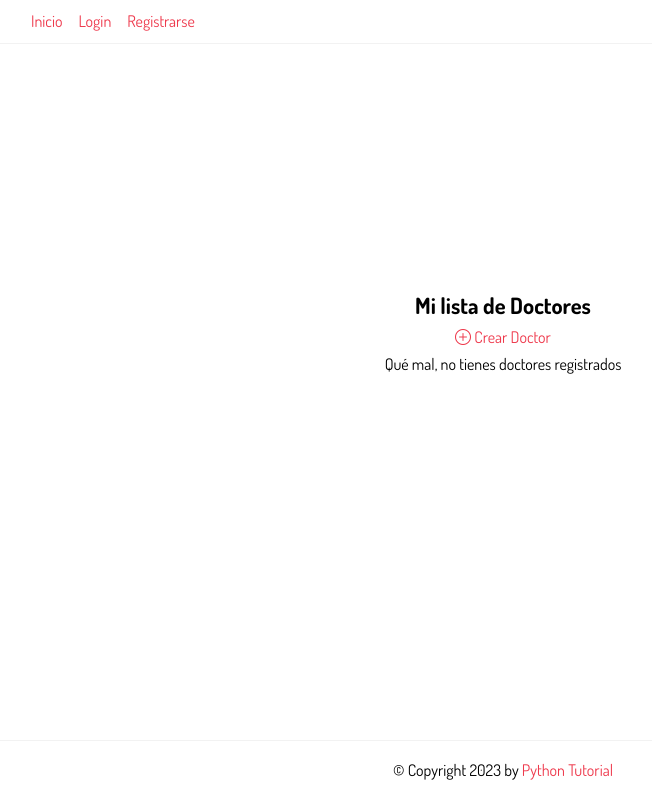
After one commit to josetch01/examenparcial, a Django app: page /doctores/ in a window 1280 px wide. The commit adds this page. Shown: the whole page, without its empty margins (137-789 px from the left). Run offline with Django 4.2, Linux system fonts and the light colour scheme; data that the repository does not hold is empty.

Commit message:
Segunda subida

```diff
--- /dev/null
+++ b/Examenparcial/citas/templates/citas/doctor_list.html
@@ -0,0 +1,33 @@
+{% extends 'base.html' %} {% block content %}
+
+<div class="center">
+  <h2>Mi lista de Doctores</h2>
+  <a href="{% url 'doctores-create' %}"><i class="bi bi-plus-circle"></i> Crear Doctor</a>
+  {% if doctores %}
+  <ul class="doctores">
+    {% for doctores in doctores %}
+    <li>
+      <a href="#" class="{% if doctores.completed %}completed{% endif %}">
+        {{ doctores.nombre_doctor }}
+      </a>
+      <div class="task-controls">
+        <div class="container-task">
+          <form action="{% url 'doctores-delete' doctores.id %}" method="post">
+            {% csrf_token %}
+            <button type="submit" class="btn btn-danger">
+              <i class="bi bi-trash"></i>
+            </button>
+          </form>
+          <a href="{% url 'doctores-update' doctores.id %}">
+            <i class="bi bi-pencil-square"></i>
+          </a>
+        </div>
+      </div>
+    </li>
+    {% endfor %}
+  </ul>
+  {% else %}
+  <p> Qué mal, no tienes doctores registrados</p>
+  {% endif %}
+</div>
+{% endblock %}
--- a/Examenparcial/citas/urls.py
+++ b/Examenparcial/citas/urls.py
@@ -2,7 +2,7 @@ from django.conf import settings
 from django.contrib import admin
 from django.urls import path
 from django.conf.urls.static import static
-from .views import (home,documentoList,documentoCreate,documentoUpdate,documentoDelete,seguroList,seguroCreate,seguroUpdate,seguroDelete,pacienteList,pacienteCreate,pacienteUpdate,pacienteDelete,especialidadesList,especialidadesCreate,especialidadesUpdate,especialidadesDelete)
+from .views import (home,documentoList,documentoCreate,documentoUpdate,documentoDelete,seguroList,seguroCreate,seguroUpdate,seguroDelete,pacienteList,pacienteCreate,pacienteUpdate,pacienteDelete,especialidadesList,especialidadesCreate,especialidadesUpdate,especialidadesDelete,doctorList,doctorCreate,doctorUpdate,doctorDelete,citasList,citasCreate,citasUpdate,citasDelete)
 
 urlpatterns = [
     path('', home, name='home'),
@@ -25,4 +25,14 @@ urlpatterns = [
     path("especialidades/create/",especialidadesCreate.as_view(),name="especialidades-create"),
     path("especialidades/update/<int:pk>/",especialidadesUpdate.as_view(),name="especialidades-update"),
     path("especialidades/delete/<int:pk>/",especialidadesDelete.as_view(),name="especialidades-delete",),
+
+    path("doctores/", doctorList.as_view(), name="doctores"),
+    path("doctores/create/", doctorCreate.as_view(), name="doctores-create"),
+    path("doctores/update/<int:pk>/", doctorUpdate.as_view(), name="doctores-update"),
+    path("doctores/delete/<int:pk>/", doctorDelete.as_view(), name="doctores-delete"),
+
+    path("citas/", citasList.as_view(), name="citas"),
+    path("citas/create/", citasCreate.as_view(), name="citas-create"),
+    path("citas/update/<int:pk>/", citasUpdate.as_view(), name="citas-update"),
+    path("citas/delete/<int:pk>/", citasDelete.as_view(), name="citas-delete"),
 ]
--- a/Examenparcial/citas/views.py
+++ b/Examenparcial/citas/views.py
@@ -3,7 +3,7 @@ from django.views.generic.list import ListView
 from django.views.generic.edit import CreateView, UpdateView, DeleteView
 from django.urls import reverse_lazy
 from django.contrib import messages
-from .models import TipoDoc, TipoSeg,Paciente,Especialidad
+from .models import TipoDoc, TipoSeg,Paciente,Especialidad,Doctor,Cita
 from django import forms
 
 # Create your views here.
@@ -159,3 +159,82 @@ class especialidadesDelete(DeleteView):
     def form_valid(self, request, *args, **kwargs):
         messages.success(self.request, "La especialidad fue eliminado correctamente.")
         return super().delete(request, *args, **kwargs)
+
+class doctorList(ListView):
+    model = Doctor
+    context_object_name = "doctores"
+    template_name = "citas/doctor_list.html"
+
+class doctorCreate(CreateView):
+    model = Doctor
+    fields = ["nombre_doctor","doctor_direccion","doctor_telefono"]
+    success_url = reverse_lazy("doctores")
+
+    def form_valid(self, form):
+        form.instance.user = self.request.user
+        messages.success(self.request, "El doctor fue creado correctamente.")
+        return super(doctorCreate, self).form_valid(form)
+
+class doctorUpdate(UpdateView):
+    model = Doctor
+    fields = ["nombre_doctor","doctor_direccion","doctor_telefono"]
+    success_url = reverse_lazy("doctores")
+
+    def form_valid(self, form):
+        messages.success(self.request, "El doctor fue actualizado correctamente.")
+        return super(doctorUpdate, self).form_valid(form)
+
+class doctorDelete(DeleteView):
+    model = Doctor
+    success_url = reverse_lazy("doctores")
+
+    def form_valid(self, request, *args, **kwargs):
+        messages.success(self.request, "El doctor fue eliminado correctamente.")
+        return super().delete(request, *args, **kwargs)
+
+class citasList(ListView):
+    model = Cita
+    context_object_name = "citas"
+    template_name = "citas/citas_list.html"
+
+
+class citasForm(forms.ModelForm):
+    class Meta:
+        model = Cita
+        fields = ["fecha_cita","observaciones",  "especialidad", "doctor", "paciente"]
+
+    def __init__(self, *args, **kwargs):
+        super().__init__(*args, **kwargs)
+        self.fields['especialidad'].label_from_instance = lambda obj: obj.especialidad_nombre
+        self.fields['doctor'].label_from_instance = lambda obj: obj.nombre_doctor
+        self.fields['paciente'].label_from_instance = lambda obj: obj.nombres
+
+
+class citasCreate(CreateView):
+    model = Cita
+    form_class = citasForm
+    success_url = reverse_lazy("citas")
+    template_name = "citas/citas_form.html"
+
+
+    def form_valid(self, form):
+        form.instance.user = self.request.user
+        messages.success(self.request, "La cita fue creado correctamente.")
+        return super().form_valid(form)
+
+class citasUpdate(UpdateView):
+    model = Cita
+    form_class = citasForm
+    success_url = reverse_lazy("citas")
+
+    def form_valid(self, form):
+        messages.success(self.request, "La cita fue actualizado correctamente.")
+        return super(citasUpdate, self).form_valid(form)
+
+class citasDelete(DeleteView):
+    model = Cita
+    success_url = reverse_lazy("citas")
+
+    def form_valid(self, request, *args, **kwargs):
+        messages.success(self.request, "La cita fue eliminado correctamente.")
+        return super().delete(request, *args, **kwargs)
--- a/Examenparcial/templates/base.html
+++ b/Examenparcial/templates/base.html
@@ -19,6 +19,9 @@
                 <a href="{%url 'tipodocumento'%}"><i class="bi bi-list-document"></i> Tipos de Documento</a>
                 <a href="{%url 'tiposeguro'%}"><i class="bi bi-list-document"></i> Tipos de Seguro</a>
                 <a href="{%url 'paciente'%}"><i class="bi bi-list-document"></i> Lista de Pacientes</a>
+                <a href="{%url 'especialidades'%}"><i class="bi bi-list-document"></i> Lista de Especialidades</a>
+                <a href="{%url 'doctores'%}"><i class="bi bi-list-document"></i> Lista de Doctores</a>
+                <a href="{%url 'citas'%}"><i class="bi bi-list-document"></i> Lista de Citas</a>
                 <a href="{% url 'logout' %}">Logout</a>
             {%else%}
             <a href="{% url 'home' %}">Inicio</a>
```
Also changed, not shown: Examenparcial/citas/templates/citas/citas_form.html (added, +22 -0 lines), Examenparcial/citas/templates/citas/citas_list.html (added, +33 -0 lines), Examenparcial/citas/templates/citas/doctor_form.html (added, +21 -0 lines), Examenparcial/citas/templates/citas/especialidad_list.html (+13 -21 lines).
